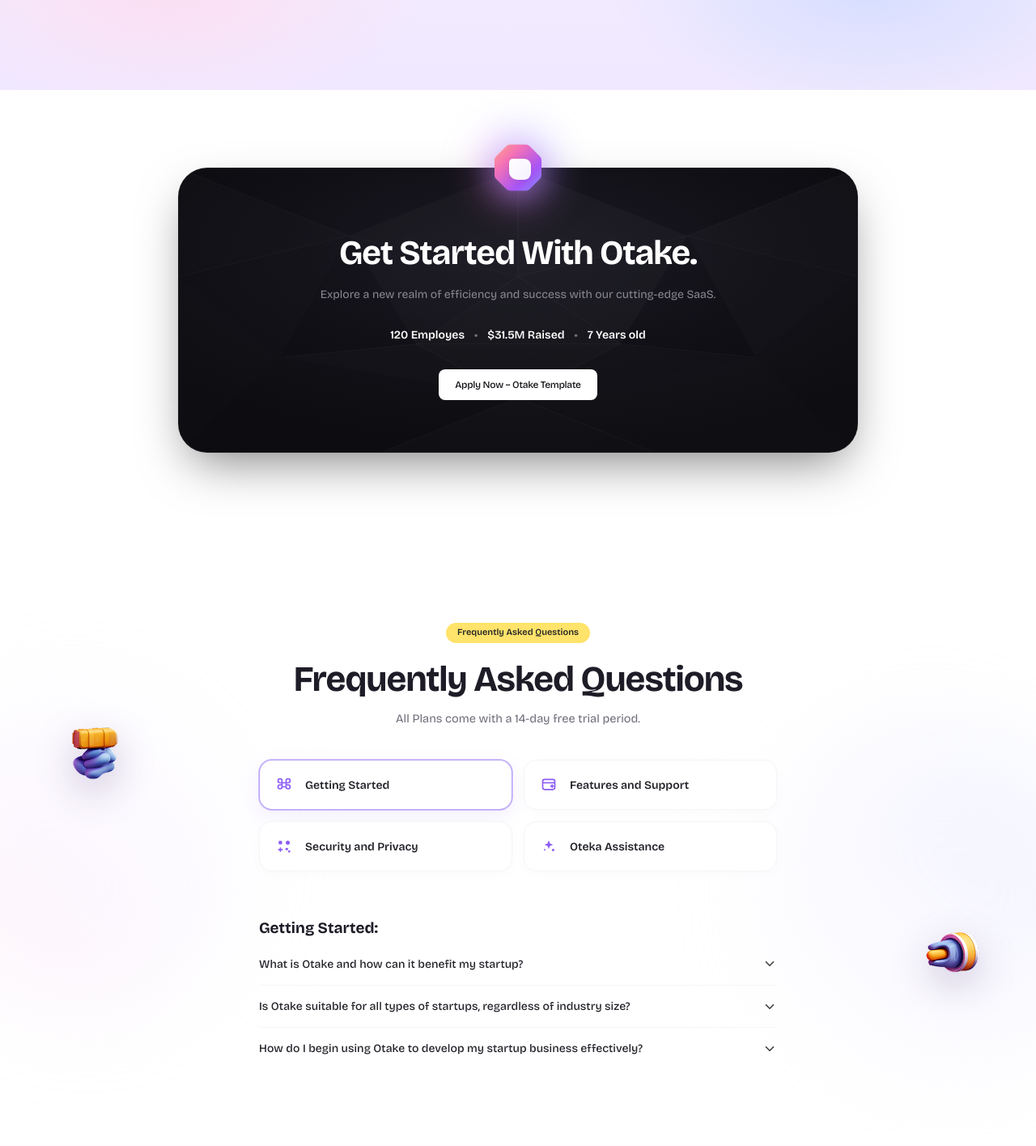
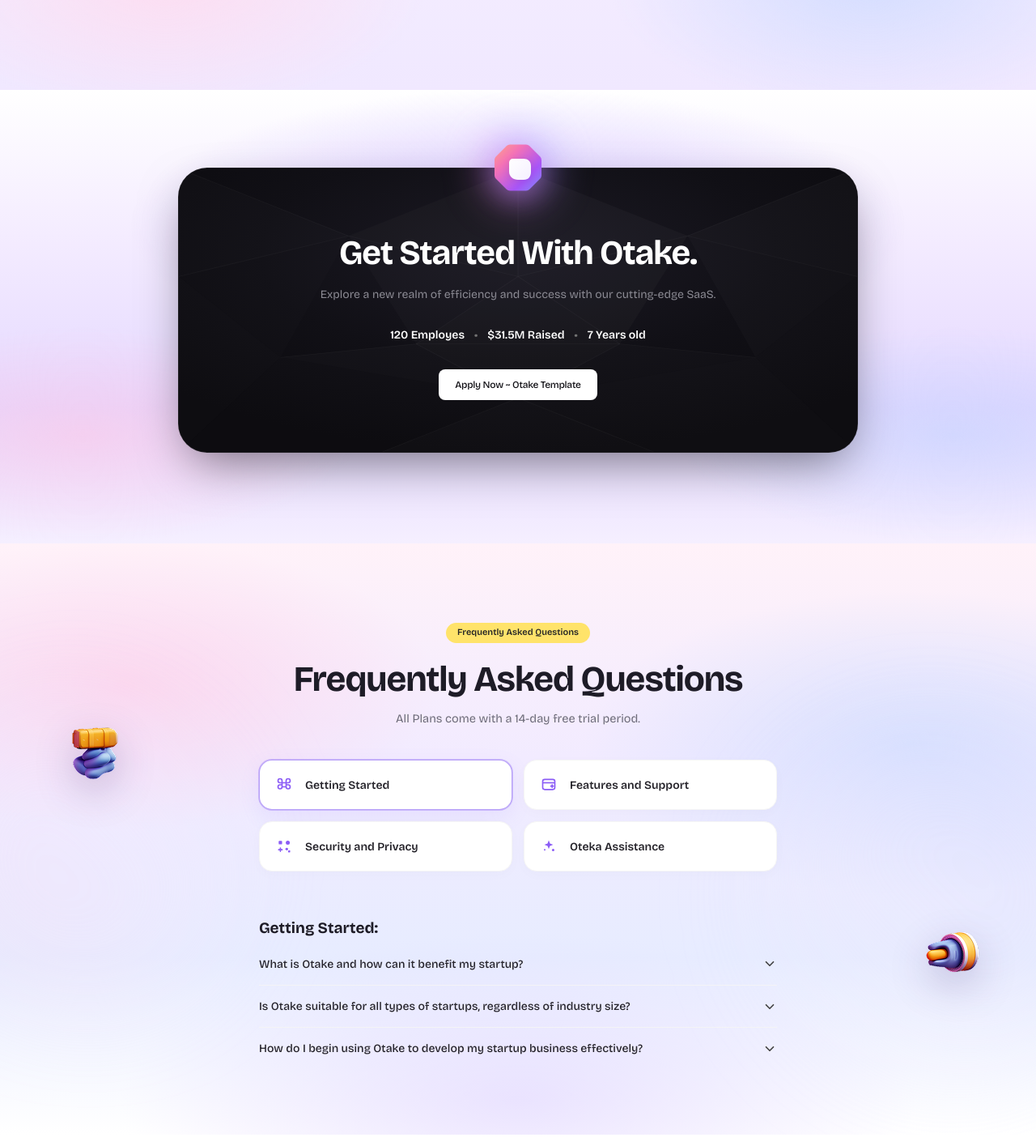
Before and after one commit to priyansh-kevalon/Otake-Website-Design, a React (Vite) app in the folder frontend/: page / in a window 1280 px wide. Shown: the part 5490-6905 px from the top of the page at 81% size. Built offline with nearby package versions, Linux system fonts and the light colour scheme.

Commit message:
feat: add styling for CTA and FAQ sections; update component classes for consistency

```diff
--- a/frontend/src/components/sections/FAQ.jsx
+++ b/frontend/src/components/sections/FAQ.jsx
@@ -181,7 +181,7 @@ function FAQ() {
   }
 
   return (
-    <section id="faq" className="relative w-full scroll-mt-6 overflow-hidden bg-white py-16 sm:py-24">
+    <section id="faq" className="otake-faq relative w-full scroll-mt-6 py-16 sm:py-24">
       {/* Subtle Ambient Background Pastel Glows */}
       <div
         className="pointer-events-none absolute -left-20 top-1/4 h-[380px] w-[380px] rounded-full bg-gradient-to-tr from-pink-200/35 via-purple-100/30 to-transparent blur-3xl"
--- a/frontend/src/components/sections/GetStarted.jsx
+++ b/frontend/src/components/sections/GetStarted.jsx
@@ -109,7 +109,7 @@ function FacetedMeshBackground() {
 
 function GetStarted() {
   return (
-    <section id="try-for-free" className="relative w-full scroll-mt-6 bg-white px-4 pb-20 pt-16 sm:px-6 sm:pb-28 sm:pt-24 lg:px-8">
+    <section id="try-for-free" className="otake-cta relative w-full scroll-mt-6 px-4 pb-20 pt-16 sm:px-6 sm:pb-28 sm:pt-24 lg:px-8">
       <div className="relative mx-auto w-full max-w-[840px]">
         {/* Top Floating Otake Badge (half above card) */}
         <div className="absolute -top-7 left-1/2 z-20 -translate-x-1/2 sm:-top-8">
--- a/frontend/src/index.css
+++ b/frontend/src/index.css
@@ -233,6 +233,64 @@
     );
 }
 
+.otake-cta {
+  position: relative;
+  overflow: hidden;
+  background-color: #ffffff;
+  background-image:
+    radial-gradient(
+      ellipse 52% 42% at 50% 30%,
+      rgba(190, 166, 255, 0.62) 0%,
+      transparent 72%
+    ),
+    radial-gradient(
+      ellipse 36% 32% at 8% 76%,
+      rgba(255, 197, 228, 0.55) 0%,
+      transparent 74%
+    ),
+    radial-gradient(
+      ellipse 36% 32% at 92% 76%,
+      rgba(194, 211, 255, 0.55) 0%,
+      transparent 74%
+    ),
+    linear-gradient(
+      180deg,
+      #ffffff 0%,
+      #f4ecff 32%,
+      #e4d8ff 70%,
+      #f5efff 100%
+    );
+}
+
+.otake-faq {
+  position: relative;
+  overflow: hidden;
+  background-color: #ffffff;
+  background-image:
+    radial-gradient(
+      ellipse 42% 34% at 12% 24%,
+      rgba(255, 199, 228, 0.58) 0%,
+      transparent 72%
+    ),
+    radial-gradient(
+      ellipse 44% 36% at 88% 34%,
+      rgba(196, 216, 255, 0.58) 0%,
+      transparent 72%
+    ),
+    radial-gradient(
+      ellipse 52% 38% at 50% 94%,
+      rgba(224, 212, 255, 0.62) 0%,
+      transparent 74%
+    ),
+    linear-gradient(
+      180deg,
+      #fff2f9 0%,
+      #f2ebff 36%,
+      #e7ecff 70%,
+      #ffffff 100%
+    );
+}
+
 .otake-footer {
   position: relative;
   overflow: hidden;
```
